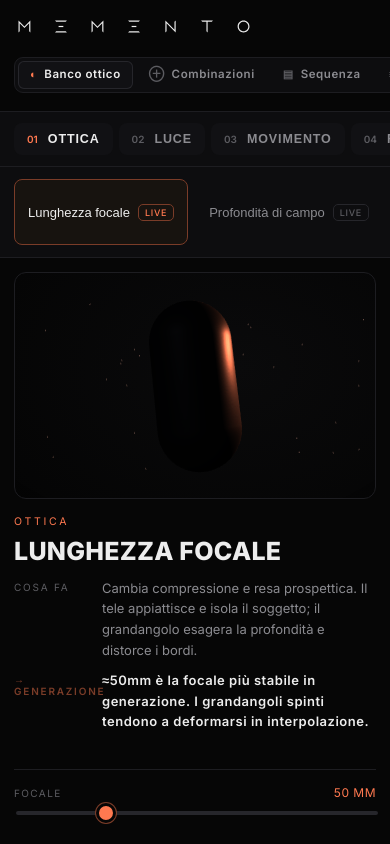
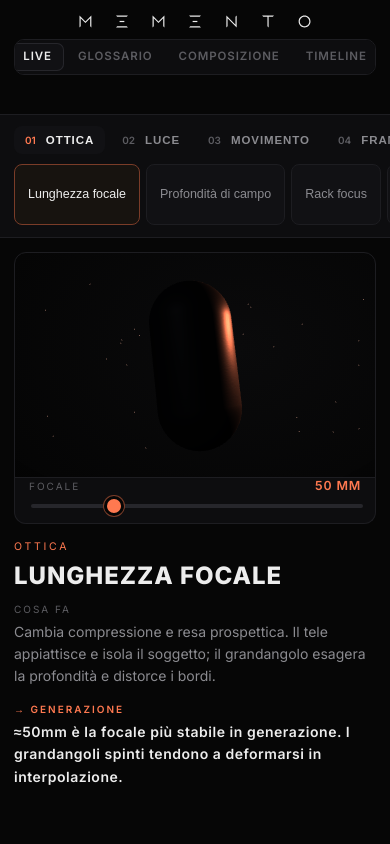
Before and after one commit to StudioMemento/visualref, a plain HTML site: page index.html in a window 390 px wide. Drawn offline with nearby package versions, Linux system fonts and the light colour scheme; animation ran at ten frames a second.

Commit message:
Add files via upload

```diff
--- a/index.html
+++ b/index.html
@@ -39,8 +39,11 @@
   .app>*{min-width:0}
 
   /* ---------- Topbar ---------- */
-  .top{grid-area:top;display:flex;align-items:center;gap:16px;
-    padding:14px 22px;border-bottom:1px solid var(--line);background:var(--void)}
+  .top{grid-area:top;display:grid;grid-template-columns:1fr auto 1fr;align-items:center;gap:20px;
+    padding:13px 22px;border-bottom:1px solid var(--line);background:var(--void)}
+  .top .brand{grid-column:1;justify-self:start}
+  .top .modeswitch{grid-column:2;justify-self:center}
+  .top .spacer{grid-column:3}
   .brand{display:flex;align-items:center;flex:none}
   .brand svg{height:17px;width:auto;display:block;fill:var(--txt)}
 
@@ -58,19 +61,17 @@
   .cat[aria-selected="true"]{background:var(--panel-2);color:var(--txt)}
   .cat[aria-selected="true"] .idx{color:var(--accent)}
 
-  .list{flex:1;min-height:0;overflow-y:auto;padding:8px 14px 22px;
-    border-top:1px solid var(--line);margin-top:8px}
+  .list{flex:1;min-height:0;overflow-y:auto;padding:6px 14px 22px;
+    border-top:1px solid var(--line);margin-top:6px}
   .list::-webkit-scrollbar{width:9px}
   .list::-webkit-scrollbar-thumb{background:var(--line-2);border-radius:9px;border:3px solid var(--panel)}
   .fx{appearance:none;width:100%;border:1px solid transparent;background:transparent;color:var(--txt-2);
     text-align:left;padding:10px 12px;border-radius:8px;cursor:pointer;margin-top:2px;
-    font-size:13px;font-weight:500;display:flex;align-items:center;justify-content:space-between;gap:8px;
+    font-size:13px;font-weight:500;display:block;
     transition:background .16s var(--ease),color .16s var(--ease),border-color .16s var(--ease)}
   .fx:hover{background:var(--panel-2);color:var(--txt)}
   .fx[aria-current="true"]{background:#17130f;border-color:var(--accent-dim);color:var(--txt)}
-  .fx .tag{font-family:var(--mono);font-size:9px;letter-spacing:.08em;text-transform:uppercase;
-    color:var(--txt-3);padding:2px 6px;border:1px solid var(--line-2);border-radius:5px;flex:none}
-  .fx[aria-current="true"] .tag{color:var(--accent);border-color:var(--accent-dim)}
+  .fx .tag{display:none}
 
   /* ---------- Main / stage ---------- */
   .main{grid-area:main;min-width:0;min-height:0;display:flex;flex-direction:column;
@@ -107,24 +108,29 @@
   .stagehint{display:none}
 
   /* ---------- Dock ---------- */
-  .dock{flex:1;min-height:0;display:grid;grid-template-columns:1.15fr .85fr;gap:22px;
-    padding-top:2px}
-  .dock .info{min-width:0}
+  .dock{flex:1;min-height:0;display:block;padding-top:18px}
+  .dock .info{min-width:0;max-width:none}
+  .row .v{max-width:74ch}
   .eyebrow{font-family:var(--mono);font-size:10.5px;letter-spacing:.26em;text-transform:uppercase;
     color:var(--accent);margin:0 0 10px}
   .fxname{font-size:34px;font-weight:800;letter-spacing:.06em;margin:0 0 18px;line-height:1.08;
     text-transform:uppercase}
-  .row{display:flex;gap:10px;margin-bottom:11px}
-  .row .k{font-family:var(--mono);font-size:10px;letter-spacing:.18em;text-transform:uppercase;
-    color:var(--txt-3);flex:none;width:102px;padding-top:3px}
-  .row .v{font-size:14.5px;line-height:1.6;color:var(--txt-2)}
-  .row.gen .k{color:var(--accent-dim)}
+  .row{display:block;margin-bottom:18px;max-width:none}
+  .row .k{font-family:var(--mono);font-size:10px;letter-spacing:.2em;text-transform:uppercase;
+    color:var(--txt-3);margin-bottom:6px;display:block}
+  .row .v{font-size:14.5px;line-height:1.6;color:var(--txt-2);max-width:none}
+  .row.gen .k{color:var(--accent)}
   .row.gen .v{color:var(--txt)}
 
-  .controls{border-left:1px solid var(--line);padding-left:22px;display:flex;flex-direction:column;gap:16px}
-  .ctl-label{font-family:var(--mono);font-size:10px;letter-spacing:.14em;text-transform:uppercase;
-    color:var(--txt-3);display:flex;justify-content:space-between;align-items:baseline}
-  .ctl-label .val{color:var(--accent);font-size:12px;letter-spacing:.04em}
+  .stagectl{flex:none;border:1px solid var(--line);border-top:0;border-radius:0 0 12px 12px;
+    background:var(--panel);padding:14px 18px;margin-top:-13px;
+    display:flex;flex-direction:column;gap:12px}
+  .stagectl:empty{display:none}
+  .stage{border-radius:12px 12px 0 0}
+  .ctl-label{font-family:var(--mono);font-size:10px;letter-spacing:.2em;text-transform:uppercase;
+    color:var(--txt-3);display:flex;justify-content:space-between;align-items:baseline;gap:12px}
+  .ctl-label .val{color:var(--accent);font-size:12.5px;letter-spacing:.06em;font-weight:600;
+    font-variant-numeric:tabular-nums;flex:none}
   .sldwrap{display:none;flex-direction:column;gap:9px}
   .sldwrap.on{display:flex}
   input[type=range]{-webkit-appearance:none;appearance:none;width:100%;height:3px;border-radius:3px;
@@ -158,53 +164,64 @@
     html,body{overflow-x:hidden;overflow-y:auto;width:100%}
     .app{grid-template-columns:minmax(0,1fr);grid-template-rows:auto auto auto;
       grid-template-areas:"top" "panel" "main";height:auto;min-height:100dvh;width:100%}
-    .top{padding:12px 14px;gap:10px;flex-wrap:wrap}
+    /* logo centred, nav bar underneath */
+    .top{display:flex;flex-direction:column;align-items:center;gap:12px;padding:14px 14px 12px}
+    .top .spacer{display:none}
     .brand svg{height:15px}
-    .panel{border-right:0;border-bottom:1px solid var(--line);background:var(--panel);min-width:0;overflow:hidden}
-    .cats{flex-direction:row;overflow-x:auto;padding:11px 14px;gap:6px;scrollbar-width:none;-webkit-overflow-scrolling:touch}
+    .modeswitch{width:100%;justify-content:center;overflow-x:auto;
+      scrollbar-width:none;-webkit-overflow-scrolling:touch}
+    .modeswitch::-webkit-scrollbar{display:none}
+    .modeswitch button{flex:none;padding:9px 13px;font-size:11.5px;letter-spacing:.06em}
+    /* single merged nav: categories then effects, both horizontal */
+    .panel{border-right:0;border-bottom:1px solid var(--line);background:var(--panel);
+      min-width:0;overflow:hidden}
+    .cats{flex-direction:row;overflow-x:auto;padding:11px 14px 0;gap:6px;
+      scrollbar-width:none;-webkit-overflow-scrolling:touch}
     .cats::-webkit-scrollbar{display:none}
-    .cat{flex:none;background:var(--panel-2);padding:9px 13px}
-    .list{display:flex;flex-wrap:nowrap;overflow-x:auto;gap:7px;border-top:1px solid var(--line);
-      padding:12px 14px;scrollbar-width:none;-webkit-overflow-scrolling:touch;margin-top:0}
+    .cat{flex:none;background:transparent;padding:8px 11px;font-size:11.5px;letter-spacing:.08em}
+    .cat[aria-selected="true"]{background:var(--panel-2)}
+    .list{display:flex;flex-wrap:nowrap;overflow-x:auto;gap:6px;border-top:0;
+      padding:10px 14px 12px;scrollbar-width:none;-webkit-overflow-scrolling:touch;margin-top:0}
     .list::-webkit-scrollbar{display:none}
-    .fx{flex:none;width:auto;margin:0;padding:10px 13px}
-    .main{padding:14px;gap:14px;min-width:0;overflow:hidden}
+    .fx{flex:none;width:auto;margin:0;padding:9px 13px;font-size:12.5px;
+      border:1px solid var(--line);background:var(--panel-2)}
+    .main{padding:14px;gap:0;min-width:0;overflow:hidden}
     .stage{max-height:none;aspect-ratio:16/10;width:100%;max-width:100%}
     .stage canvas{max-width:100%}
-    .dock{grid-template-columns:minmax(0,1fr);gap:14px}
-    .dock>*{min-width:0}
-    .fxname{font-size:25px;margin-bottom:13px;letter-spacing:.01em}
-    .row{margin-bottom:9px}
-    .row .k{width:78px}
-    .row .v{font-size:13px}
-    .controls{border-left:0;border-top:1px solid var(--line);padding-left:0;padding-top:15px;gap:15px}
+    .stagectl{padding:13px 14px;gap:11px}
+    .dock{padding-top:16px}
+    .fxname{font-size:24px;margin-bottom:14px;letter-spacing:.04em}
+    .row{margin-bottom:15px}
+    .row .v{font-size:14px}
     input[type=range]{height:4px}
     input[type=range]::-webkit-slider-thumb{width:20px;height:20px}
     input[type=range]::-moz-range-thumb{width:16px;height:16px}
     .play{padding:14px 18px}
   }
+
   @media (prefers-reduced-motion:reduce){
     *{transition-duration:.01ms!important;animation-duration:.01ms!important}
   }
 
   /* ---------- Mode switch ---------- */
-  .modeswitch{display:flex;gap:4px;background:var(--panel);border:1px solid var(--line);
-    border-radius:9px;padding:3px;margin-left:20px}
-  .modeswitch button{appearance:none;border:0;background:transparent;color:var(--txt-2);
-    padding:8px 15px;border-radius:6px;font:600 12px/1 "Inter",sans-serif;cursor:pointer;
-    letter-spacing:.05em;transition:all .16s var(--ease);display:flex;align-items:center;gap:7px}
-  .modeswitch button[aria-pressed="true"]{background:var(--panel-2);color:var(--txt);box-shadow:inset 0 0 0 1px var(--line-2)}
-  .modeswitch button[aria-pressed="true"] .d{color:var(--accent)}
-  .modeswitch .d{color:var(--txt-3);font-size:11px}
+  .modeswitch{display:flex;gap:2px;background:var(--panel);border:1px solid var(--line);
+    border-radius:10px;padding:3px}
+  .modeswitch button{appearance:none;border:0;background:transparent;color:var(--txt-3);
+    padding:9px 17px;border-radius:7px;font:600 12.5px/1 "Inter",sans-serif;cursor:pointer;
+    letter-spacing:.08em;text-transform:uppercase;white-space:nowrap;
+    transition:background .16s var(--ease),color .16s var(--ease)}
+  .modeswitch button:hover{color:var(--txt-2)}
+  .modeswitch button[aria-pressed="true"]{background:var(--panel-2);color:var(--txt);
+    box-shadow:inset 0 0 0 1px var(--line-2)}
 
   /* ---------- Glossary ---------- */
   .glossary{grid-area:2 / 1 / 3 / -1;min-height:0;min-width:0;overflow-y:auto;overflow-x:hidden;display:none;background:var(--void)}
-  .app.gloss .panel,.app.gloss .main{display:none}
-  .app.gloss .glossary{display:block}
-  .app.combo .panel,.app.combo .main{display:none}
-  .app.combo .combo{display:block}
-  .app.seq .panel,.app.seq .main{display:none}
-  .app.seq .seq{display:block}
+  .app.v-gloss .panel,.app.v-gloss .main{display:none}
+  .app.v-gloss .glossary{display:block}
+  .app.v-combo .panel,.app.v-combo .main{display:none}
+  .app.v-combo .combo{display:block}
+  .app.v-seq .panel,.app.v-seq .main{display:none}
+  .app.v-seq .seq{display:block}
   .glossary::-webkit-scrollbar{width:11px}
   .glossary::-webkit-scrollbar-thumb{background:var(--line-2);border-radius:11px;border:3px solid var(--void)}
   .ghead{position:sticky;top:0;z-index:5;background:linear-gradient(var(--void) 76%,rgba(6,6,6,.6));
@@ -421,11 +438,12 @@
       <svg viewBox="0 0 1600 100" role="img" aria-label="MEMENTO"><polygon points="109.14,10.45 109.14,89.55 101.23,81.64 101.23,28.91 69.58,60.55 37.94,28.91 37.94,81.64 30.03,89.55 30.03,10.45 69.58,50"/><polygon points="596.08,10.45 596.08,89.55 588.17,81.64 588.17,28.91 556.52,60.55 524.88,28.91 524.88,81.64 516.97,89.55 516.97,10.45 556.52,50"/><polygon points="1077.74,10.45 1077.74,89.55 1017.09,28.91 1017.09,81.65 1009.18,89.55 1009.18,10.45 1069.84,71.09 1069.84,18.36"/><polygon points="344.7,81.64 352.61,89.55 273.5,89.55 281.41,81.64"/><rect x="297.23" y="46.05" width="31.64" height="7.91"/><polygon points="352.61,10.45 344.7,18.36 281.41,18.36 273.5,10.45"/><polygon points="831.64,81.64 839.55,89.55 760.44,89.55 768.35,81.64"/><rect x="784.17" y="46.05" width="31.64" height="7.91"/><polygon points="839.55,10.45 831.64,18.36 768.35,18.36 760.44,10.45"/><polygon points="1247.38,10.45 1326.49,10.45 1318.57,18.36 1290.88,18.36 1290.88,89.55 1282.98,81.64 1282.98,18.36 1255.29,18.36"/><path d="M1530.42,10.45L1530.42,10.45c-21.85,0-39.56,17.71-39.56,39.55c0,21.85,17.71,39.55,39.55,39.55h0 c21.85,0,39.55-17.7,39.55-39.55C1569.97,28.16,1552.27,10.45,1530.42,10.45z M1530.42,81.65L1530.42,81.65 c-17.47,0-31.64-14.17-31.64-31.65c0-17.47,14.17-31.64,31.64-31.64h0c17.48,0,31.64,14.17,31.64,31.64 C1562.06,67.48,1547.9,81.64,1530.42,81.65z"/></svg>
     </div>
     <div class="modeswitch" role="group" aria-label="Vista">
-      <button id="mBench" aria-pressed="true"><span class="d">◐</span>Banco ottico</button>
-      <button id="mCombo" aria-pressed="false"><span class="d">⊕</span>Combinazioni</button>
-      <button id="mSeq"   aria-pressed="false"><span class="d">▤</span>Sequenza</button>
-      <button id="mGloss" aria-pressed="false"><span class="d">≡</span>Glossario</button>
+      <button id="mBench" aria-pressed="true">Live</button>
+      <button id="mGloss" aria-pressed="false">Glossario</button>
+      <button id="mCombo" aria-pressed="false">Composizione</button>
+      <button id="mSeq"   aria-pressed="false">Timeline</button>
     </div>
+    <div class="spacer"></div>
   </header>
 
   <aside class="panel">
@@ -452,14 +470,7 @@
       <div class="fkey" id="fkey"></div>
     </div>
 
-    <div class="dock">
-      <div class="info">
-        <p class="eyebrow" id="eyebrow">Ottica</p>
-        <h1 class="fxname" id="fxname">—</h1>
-        <div class="row"><div class="k">Cosa fa</div><div class="v" id="cosa"></div></div>
-        <div class="row gen"><div class="k">→ Generazione</div><div class="v" id="gen"></div></div>
-      </div>
-      <div class="controls">
+    <div class="stagectl" id="stagectl">
       <div class="sldwrap" id="sldwrap">
         <div class="ctl-label"><span id="sldlabel">Parametro</span><span class="val" id="sldval"></span></div>
         <input type="range" id="sld" min="0" max="100" value="50">
@@ -470,6 +481,14 @@
         <span id="playlabel">Riproduci</span>
       </button>
       <div class="ctl-empty" id="ctlempty" style="display:none">Nessun parametro — osserva il soggetto.</div>
+    </div>
+
+    <div class="dock">
+      <div class="info">
+        <p class="eyebrow" id="eyebrow">Ottica</p>
+        <h1 class="fxname" id="fxname">—</h1>
+        <div class="row"><div class="k">Cosa fa</div><div class="v" id="cosa"></div></div>
+        <div class="row gen"><div class="k">→ Generazione</div><div class="v" id="gen"></div></div>
       </div>
     </div>
   </main>
@@ -543,8 +562,8 @@ var BTN={bench:"mBench",combo:"mCombo",seq:"mSeq",gloss:"mGloss"};
 var HOST={gloss:"glossary",combo:"combo",seq:"seq"};
 function setMode(m){
   if(!app) return;
-  app.classList.remove("gloss","combo","seq");
-  if(m!=="bench") app.classList.add(m);
+  app.classList.remove("v-gloss","v-combo","v-seq");
+  if(m!=="bench") app.classList.add("v-"+m);
   window.__glossOpen = (m!=="bench");          /* pauses the 3D loop when off-bench */
   for(var k in BTN){
     var b=document.getElementById(BTN[k]);
@@ -603,10 +622,13 @@ const target = new THREE.Vector3(0,0,0);
 
 // procedural matte-graphite bump
 function noiseTex(){
+  try{
     const c=document.createElement("canvas"); c.width=c.height=256; const x=c.getContext("2d");
+    if(!x||!x.createImageData) return null;
     const im=x.createImageData(256,256);
     for(let i=0;i<im.data.length;i+=4){ const v=200+Math.random()*55; im.data[i]=im.data[i+1]=im.data[i+2]=v; im.data[i+3]=255; }
     x.putImageData(im,0,0); const t=new THREE.CanvasTexture(c); t.wrapS=t.wrapT=THREE.RepeatWrapping; t.repeat.set(3,3); return t;
+  }catch(e){ return null; }
 }
 const bump = noiseTex();
 
@@ -875,8 +897,7 @@ function renderCats(){ [...catsEl.children].forEach((b,i)=>b.setAttribute("aria-
 
 function renderList(){ listEl.innerHTML="";
   FX.filter(f=>f.g===activeCat).forEach(f=>{ const b=document.createElement("button"); b.className="fx"; b.setAttribute("role","option");
-    const tagtxt = f.tag==="slider"?"live":f.tag==="seg"?"vista":"clip";
-    b.innerHTML='<span>'+f.name+'</span><span class="tag">'+tagtxt+'</span>';
+    b.textContent=f.name;
     b.onclick=()=>selectFx(f); f._btn=b; listEl.appendChild(b); }); markList(); }
 function markList(){ [...listEl.children].forEach(b=>b.setAttribute("aria-current", b===(activeFx&&activeFx._btn))); }
 
```
Lines whose indentation alone changed are shown as unchanged.
